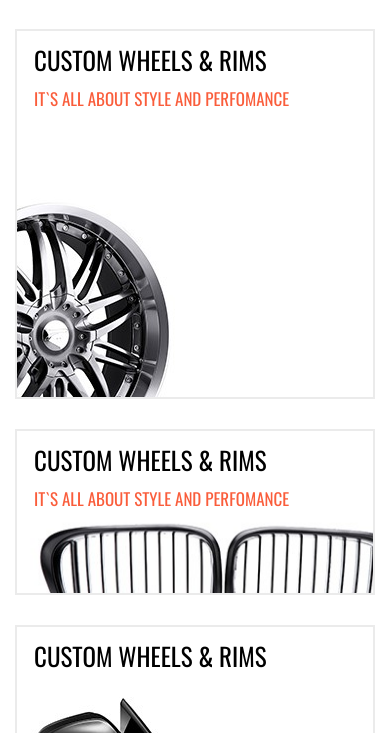
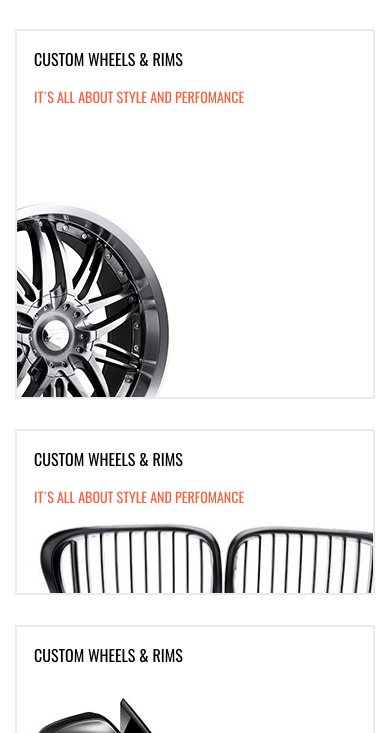
Before and after one commit to Nomaddis/EGTSturbo, a plain HTML site: page www/main.html in a window 390 px wide. Shown: the part 111-844 px from the top of the page. Drawn offline with nearby package versions, Linux system fonts and the light colour scheme.

Commit message:
fix font size

```diff
--- a/www/less/_includes/landing.less
+++ b/www/less/_includes/landing.less
@@ -1,5 +1,8 @@
 .main-slider__item {
   height: 400px;
+  @media screen and (max-width: 768px) {
+    height: 323px;
+  }
   @media screen and (max-width: 425px) {
     height: 175px;
   }
@@ -177,11 +180,17 @@
       font-weight: 400;
       line-height: 29px;
       color: #000000;
+      @media screen and (max-width: 768px) {
+        font-size: 16px;
+      }
     }
     .small {
       font-size: 17px;
       font-weight: 300;
-      color: #FA5D3B
+      color: #FA5D3B;
+      @media screen and (max-width: 768px) {
+      font-size: 14px;
+      }
     }
   }
   img {
```
Also changed, not shown: www/css/all.css.
